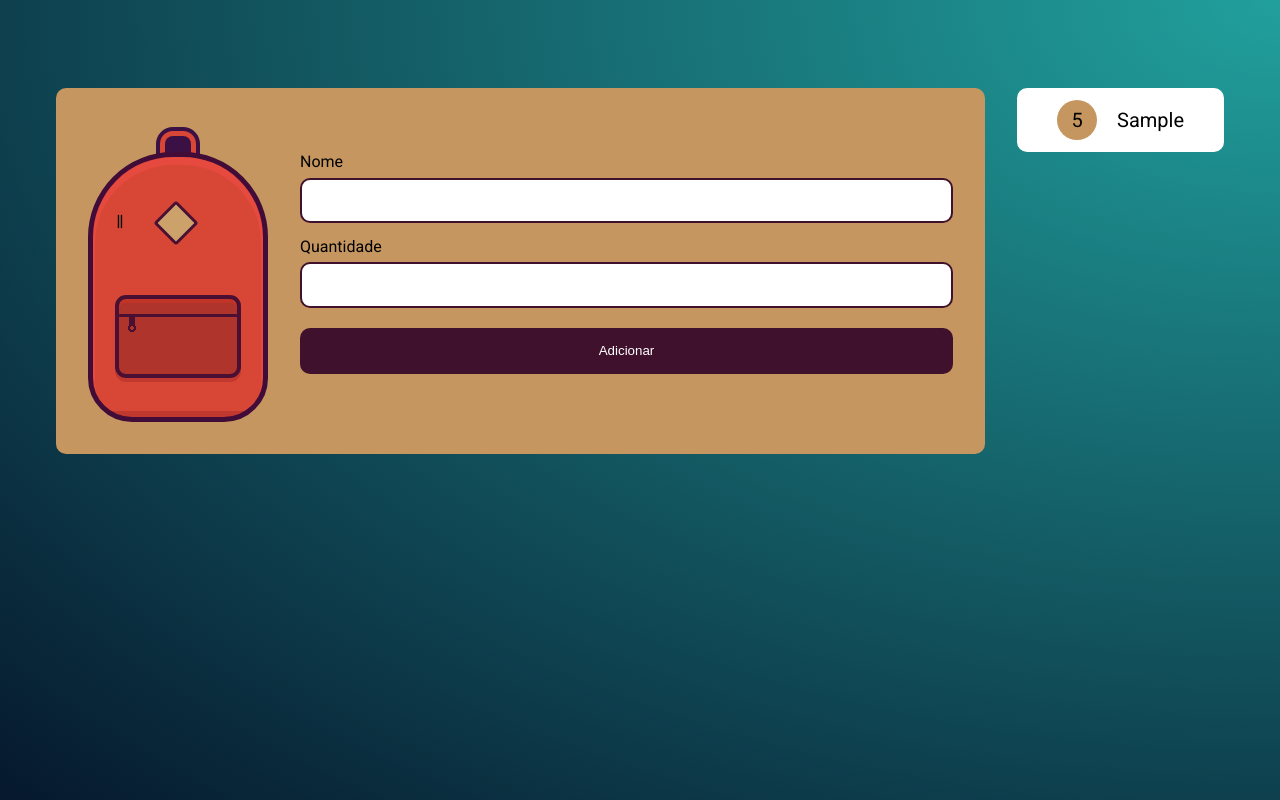
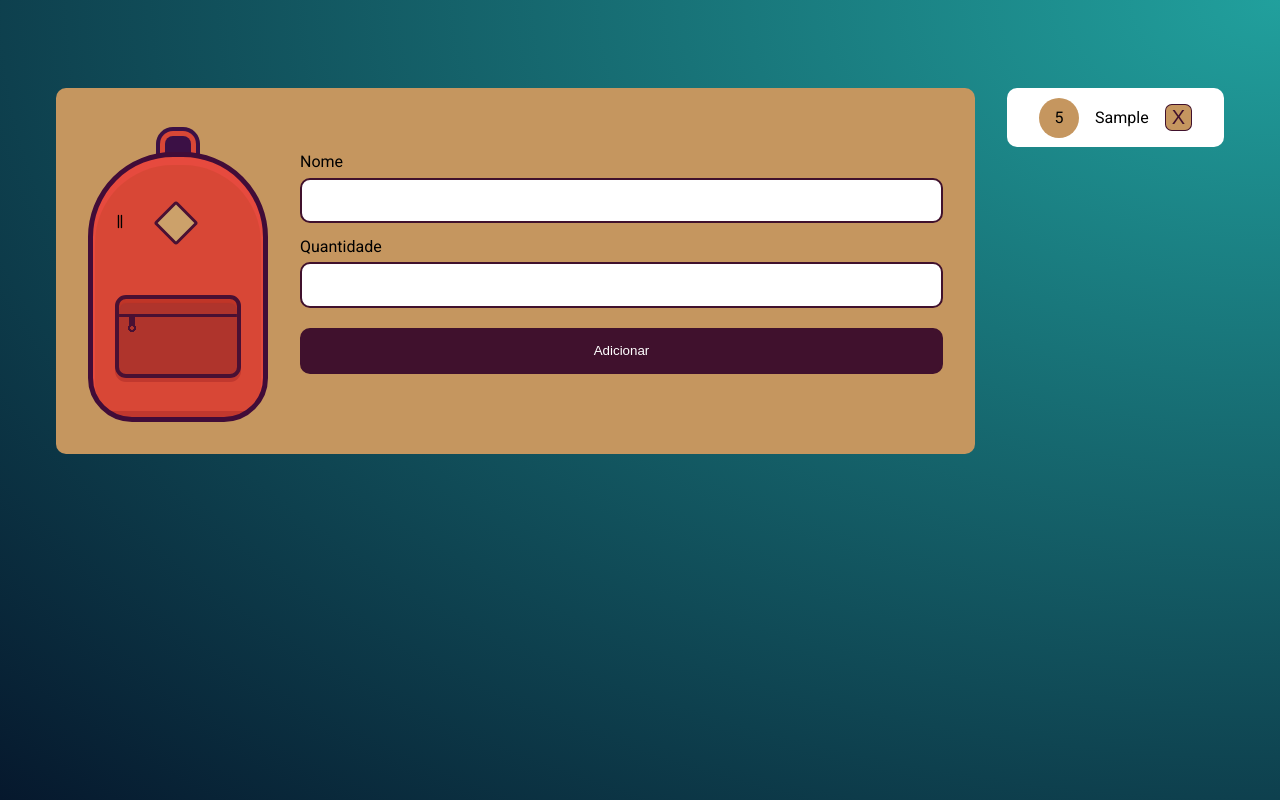
Before and after one commit to lucassmaniotto/Javascript-Cursos, a plain HTML site: page Javascript - Frontend/Mochila de Viagem/index.html in a window 1280 px wide. Both pictures are taken after typing "Sample", "5" into the empty fields and a click on the input "Adicionar". Drawn offline with Linux system fonts and the light colour scheme.

Commit message:
Removendo dados do LocalStorage com interação de elemento

```diff
--- a/Javascript - Frontend/Mochila de Viagem/css/style.css
+++ b/Javascript - Frontend/Mochila de Viagem/css/style.css
@@ -113,10 +113,10 @@
     margin: 0 0 1em;
     width: 100%;
     box-sizing: border-box;
-    display: inline-flex;
+    display: flex;
+    justify-content: space-between;
     align-items: center;
     gap: 1em;
-    font-size: 20px;
 }
 
 .item strong {
@@ -127,5 +127,19 @@
     width: 40px;
     height: 40px;
     Background: #C5965F;
-    font-weight: 400;
+    font-weight: 400;;
 }
+
+.delete {
+    color: #40112D;
+    background-color: #C5965F;
+    border: 1px solid #40112D;
+    border-radius: 25%;
+    display: flex;
+    align-items: center;
+    justify-content: center;
+    cursor: pointer;
+    font-size: 20px;
+    font-weight: 500;
+    box-sizing:content-box;
+}
--- a/Javascript - Frontend/Mochila de Viagem/js/main.js
+++ b/Javascript - Frontend/Mochila de Viagem/js/main.js
@@ -15,6 +15,7 @@
     itemNumber.dataset.id = item.id;
     newItem.appendChild(itemNumber);
     newItem.innerHTML += item.name;
+    newItem.appendChild(buttonDelete(item.id));
     list.appendChild(newItem);
 }
 
@@ -22,6 +23,25 @@
     document.querySelector(`[data-id="${item.id}"]`).innerHTML = item.quantity;
 }
 
+function buttonDelete(id) {
+    const button = document.createElement('button');
+    button.innerHTML = 'X';
+    button.classList.add('delete');
+
+    button.addEventListener('click', function() {
+        deleteElement(this.parentNode, id);
+    });
+
+    return button;
+}
+
+function deleteElement(item, id){
+    item.remove();
+    itens.splice(itens.findIndex((item) => item.id === id), 1);
+    localStorage.setItem('itens', JSON.stringify(itens));
+}
+
+//main
 form.addEventListener('submit', (event) => {
     event.preventDefault();
 
@@ -36,10 +56,10 @@
     if(existItem) {
         currentItem.id = existItem.id;
         updateItem(currentItem);
-        itens[existItem.id] = currentItem;
+        itens.find((item) => item.id === existItem.id) = currentItem;
     }
     else {
-        currentItem.id = itens.length;
+        currentItem.id = itens[itens.length - 1] ? itens[itens.length - 1].id + 1 : 0;
         createElement(currentItem);
         itens.push(currentItem);
     }
```
